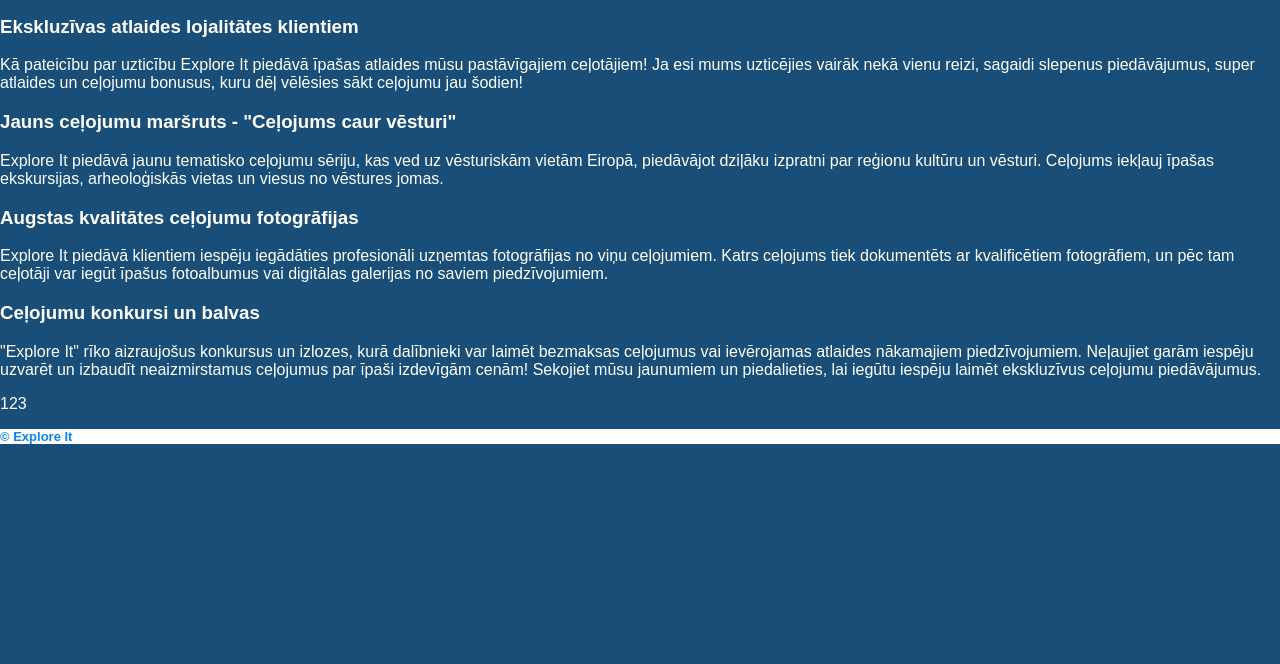
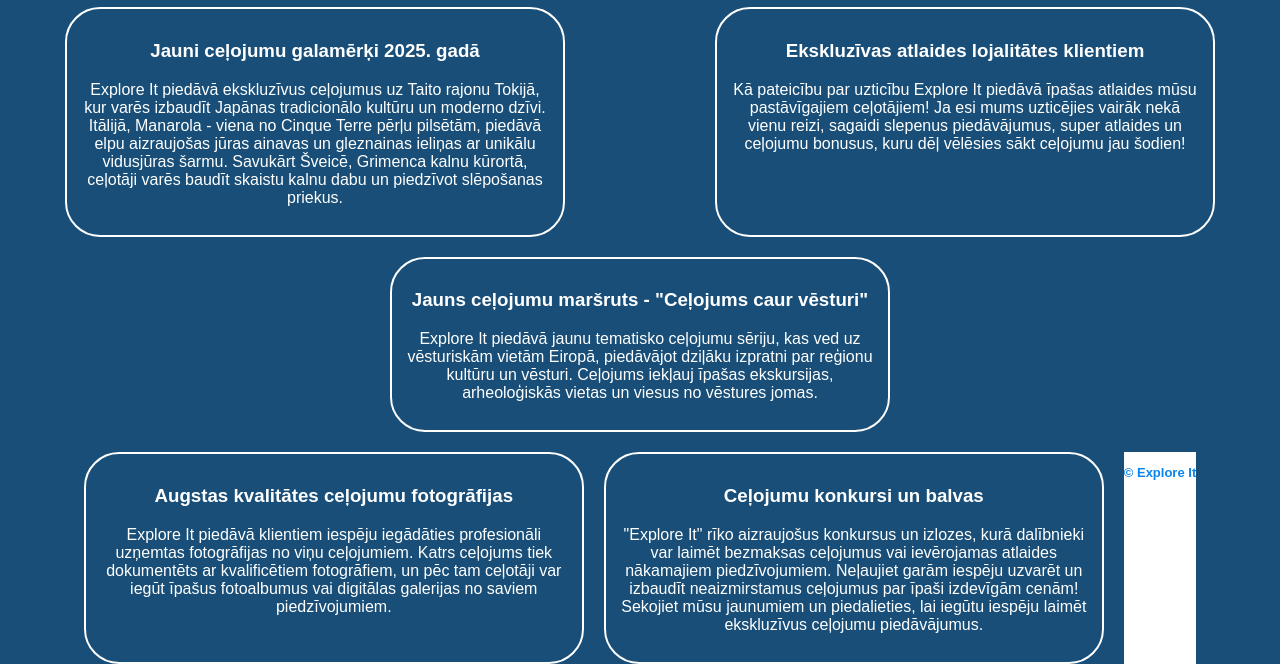
Before and after one commit to GerdaK7/Projekts-datorika, a plain HTML site: page index.html in a window 1280 px wide. Shown: the part 576-1240 px from the top of the page. Before the commit the page ends 1020 px from the top, so only its background shows below. Drawn offline with Linux system fonts and the light colour scheme.

Commit message:
container

```diff
--- a/index.html
+++ b/index.html
@@ -23,8 +23,14 @@
     </ul>
   </nav>
 
+    <div class="pludmale">
+    <img src="image 14.png" alt="A view of a beach" width="900">
+    </div>
 
-    <img src="image 14.png" alt="A view of a beach" width="900">
+    <div class="logo2">
+    <img src="Logo.png" alt="Explore It logo" width="100">
+    </div>
+
 </header>
 
 <body>
@@ -37,32 +43,33 @@
     <hr>
   </div>
 
-<div class="Galamerki">
+<div class="row">
+  <div class="box">
   <h3>Jauni ceļojumu galamērķi 2025. gadā</h3>
   <p>Explore It piedāvā ekskluzīvus ceļojumus uz Taito rajonu Tokijā, kur varēs izbaudīt Japānas tradicionālo kultūru un moderno dzīvi. Itālijā, Manarola - viena no Cinque Terre pērļu pilsētām, piedāvā elpu aizraujošas jūras ainavas un gleznainas ieliņas ar unikālu vidusjūras šarmu. Savukārt Šveicē, Grimenca kalnu kūrortā, ceļotāji varēs baudīt skaistu kalnu dabu un piedzīvot slēpošanas priekus.</p>
 </div>
 
-<div class="Atlaides">
+<div class="box">
   <h3>Ekskluzīvas atlaides lojalitātes klientiem</h3>
   <p>Kā pateicību par uzticību Explore It piedāvā īpašas atlaides mūsu pastāvīgajiem ceļotājiem! Ja esi mums uzticējies vairāk nekā vienu reizi, sagaidi slepenus piedāvājumus, super atlaides un ceļojumu bonusus, kuru dēļ vēlēsies sākt ceļojumu jau šodien!</p>
 </div>
 
-<div class="Marsruts">
+<div class="box">
   <h3>Jauns ceļojumu maršruts - "Ceļojums caur vēsturi"</h3>
   <p>Explore It piedāvā jaunu tematisko ceļojumu sēriju, kas ved uz vēsturiskām vietām Eiropā, piedāvājot dziļāku izpratni par reģionu kultūru un vēsturi. Ceļojums iekļauj īpašas ekskursijas, arheoloģiskās vietas un viesus no vēstures jomas.</p>
 </div>
 
-<div class="Foto">
+<div class="row2">
+<div class="box2">
   <h3>Augstas kvalitātes ceļojumu fotogrāfijas</h3>
   <p>Explore It piedāvā klientiem iespēju iegādāties profesionāli uzņemtas fotogrāfijas no viņu ceļojumiem. Katrs ceļojums tiek dokumentēts ar kvalificētiem fotogrāfiem, un pēc tam ceļotāji var iegūt īpašus fotoalbumus vai digitālas galerijas no saviem piedzīvojumiem.</p>
 </div>
 
-<div class="Konkursi">
+<div class="box2">
   <h3>Ceļojumu konkursi un balvas</h3>
   <p>"Explore It" rīko aizraujošus konkursus un izlozes, kurā dalībnieki var laimēt bezmaksas ceļojumus vai ievērojamas atlaides nākamajiem piedzīvojumiem. Neļaujiet garām iespēju uzvarēt un izbaudīt neaizmirstamus ceļojumus par īpaši izdevīgām cenām! Sekojiet mūsu jaunumiem un piedalieties, lai iegūtu iespēju laimēt ekskluzīvus ceļojumu piedāvājumus.</p>
 
 
-  <p>123</p>
 </div>
 
 <footer>
--- a/style.css
+++ b/style.css
@@ -42,6 +42,11 @@ nav {
   transform: translate(-50%, -50%);
 }
 
+.pludmale {
+  width: 100%;
+  display: block;
+}
+
 #Jaunumi {
   color: white;
   font-size: 36px;
@@ -65,32 +70,6 @@ nav {
   top: -81px;
 }
 
-.Galamerki {
-  color: white;
-  font-family: "Poppins", sans-serif;
-
-}
-
-.Atlaides {
-  color: white;
-  font-family: "Poppins", sans-serif;
-}
-
-.Marsruts {
-  color: white;
-  font-family: "Poppins", sans-serif;
-}
-
-.Foto {
-  color: white;
-  font-family: "Poppins", sans-serif;
-}
-
-.Konkursi {
-  color: white;
-  font-family: "Poppins", sans-serif;
-}
-
 footer {
   background-color: white;
   color: #0A85ED;
@@ -99,12 +78,115 @@ footer {
   font-size: 13px;
 }
 
+
+.box {
+  color: white;
+  font-family: "Poppins", sans-serif;
+}
+
+.row {
+  display: flex;
+  flex-wrap: wrap;      /* Ja ekrāns mazs, pāries uz nākamo rindu */
+  gap: 20px;            /* Starp konteineriem */
+  justify-content: space-around;
+}
+
+.box {
+  width: 60%;
+  max-width: 500px;
+  max-height: 350px;
+  padding: 12px;
+  border: 2px solid white;
+  border-radius: 35px;
+  background-color: transparent;
+  text-align: center;
+  box-sizing: border-box;
+  overflow: hidden;
+}
+
+.box2 {
+  color: white;
+  font-family: "Poppins", sans-serif;
+}
+
+.row2 {
+  display: flex;
+  flex-wrap: wrap;
+  gap: 20px;
+  justify-content: space-around;
+}
+
+.box2 {
+  width: 60%;
+  max-width: 500px;
+  max-height: 350px;
+  padding: 12px;
+  border: 2px solid white;
+  border-radius: 35px;
+  background-color: transparent;
+  text-align: center;
+  box-sizing: border-box;
+  overflow: hidden;
+}
+
+
+
+
+/*Piedāvāumu lapa*/
+
 #Manarola {
   color: white;
   font-family: "Poppins", sans-serif;
   font-size: 20px;
 }
 
+#Londona {
+  color: white;
+  font-family: "Poppins", sans-serif;
+  font-size: 20px;
+}
+
+#Hallstate {
+  color: white;
+  font-family: "Poppins", sans-serif;
+  font-size: 20px;
+}
+
+#Parize {
+  color: white;
+  font-family: "Poppins", sans-serif;
+  font-size: 20px;
+}
+
+#Taito {
+  color: white;
+  font-family: "Poppins", sans-serif;
+  font-size: 20px;
+}
+
+#Barselona {
+  color: white;
+  font-family: "Poppins", sans-serif;
+  font-size: 20px;
+}
+
+#Santorini{
+  color: white;
+  font-family: "Poppins", sans-serif;
+  font-size: 20px;
+}
+
+#Grimenca {
+  color: white;
+  font-family: "Poppins", sans-serif;
+  font-size: 20px;
+}
+
+#Bergena {
+  color: white;
+  font-family: "Poppins", sans-serif;
+  font-size: 20px;
+}
 .Manarola {
   color: white;
   font-family: "Poppins", sans-serif;
```
